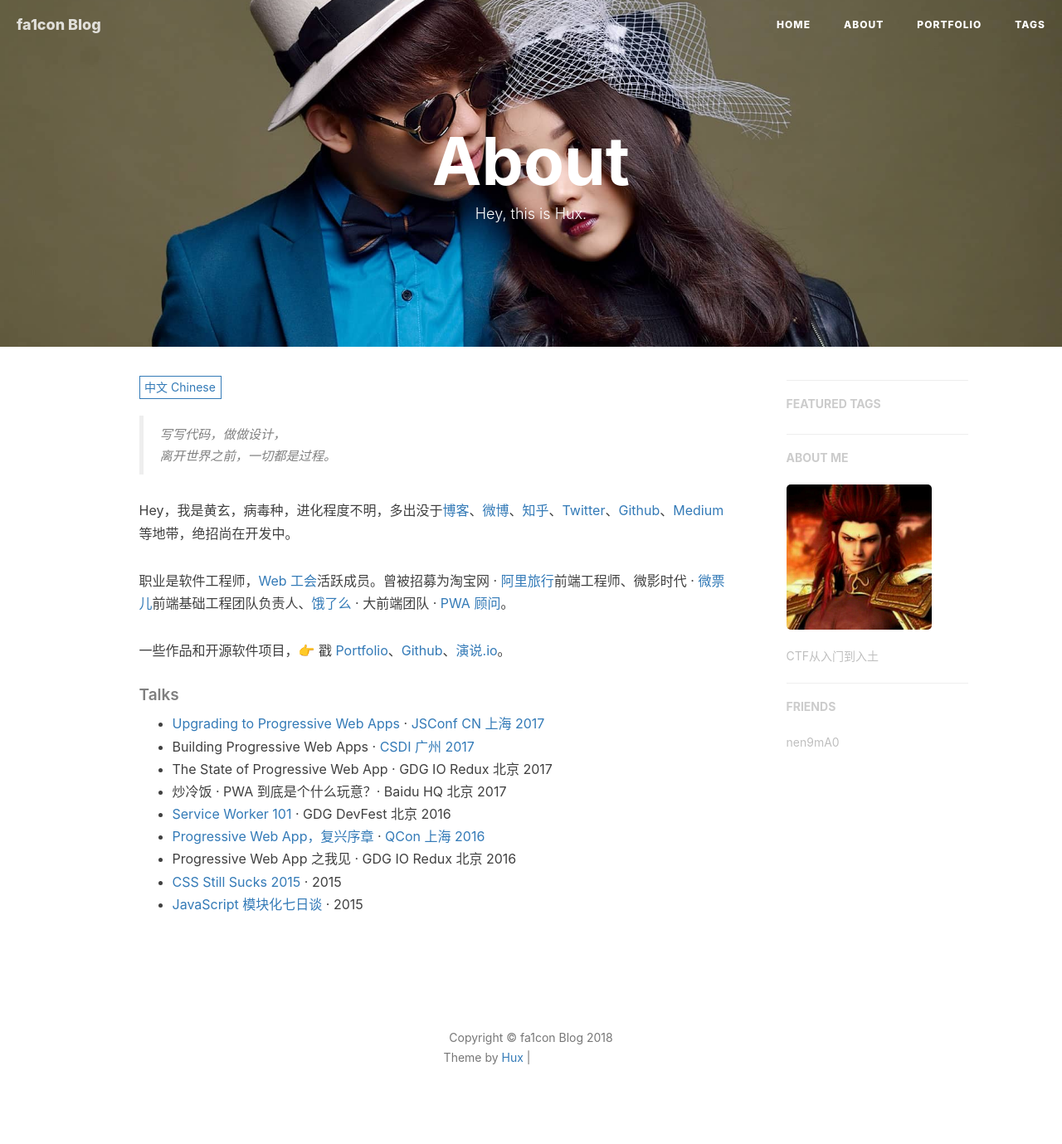
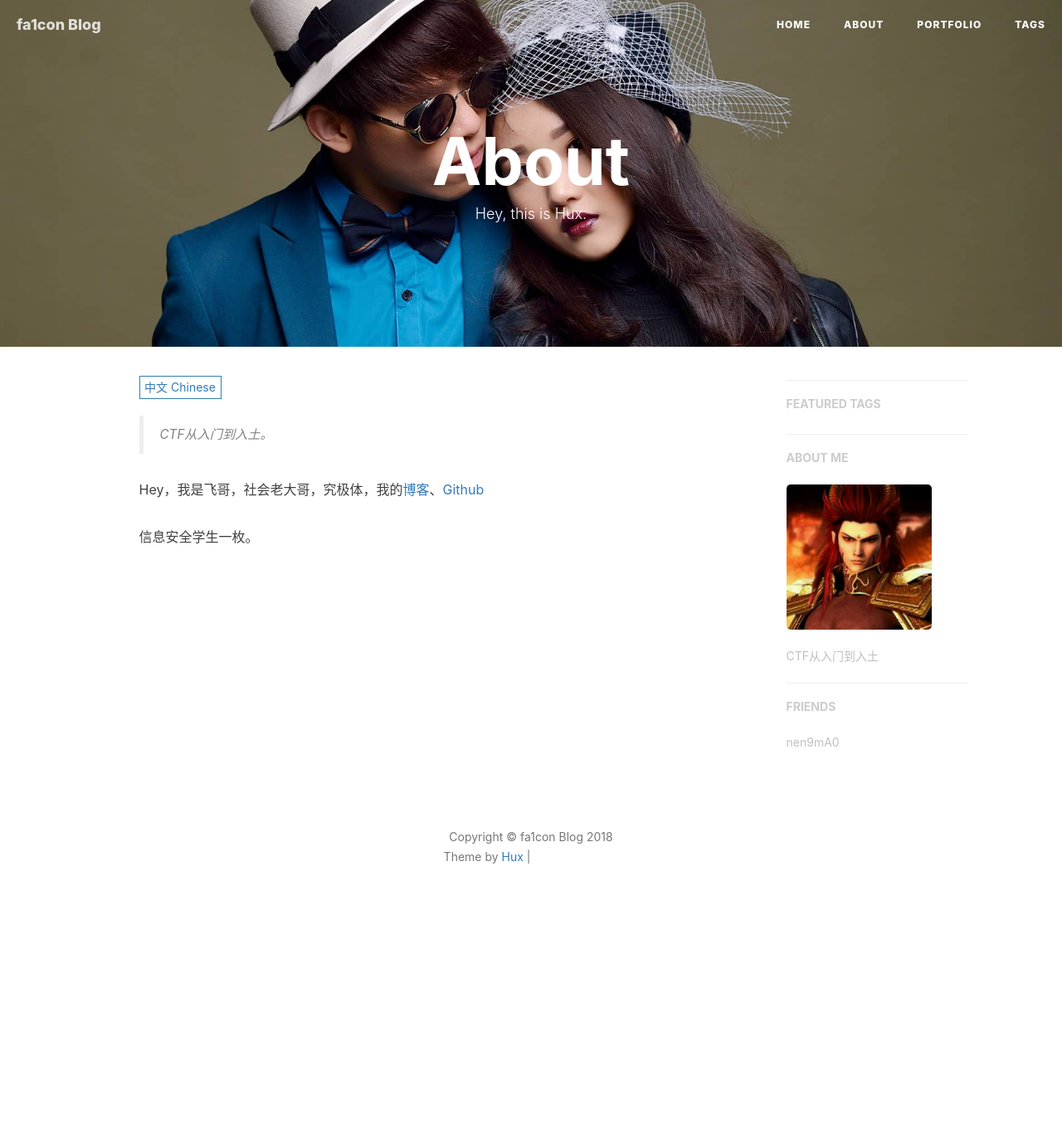
Before and after one commit to fa1conn/fa1conn.github.io, a Jekyll site: the page built from about.html, in a window 1280 px wide. Shown: the whole page at 83% size. Built offline with Jekyll 4.4.1, drawn with Linux system fonts in a browser that asks for light colours; nearby versions of some CDN libraries; comment, search, counter and statistics services are not loaded; after the commit the page ends 1137 px from its top, so only the background shows below that; grey boxes are pictures that could not be loaded.

Commit message:
Init commit

```diff
--- a/_includes/about/zh.md
+++ b/_includes/about/zh.md
@@ -1,31 +1,5 @@
-> 写写代码，做做设计，
-> 离开世界之前，一切都是过程。
+> CTF从入门到入土。
 
-Hey，我是黄玄，病毒种，进化程度不明，多出没于[博客](https://huangxuan.me)、[微博](weibo.com/huxpro)、[知乎](https://www.zhihu.com/people/huxpro/pins/posts)、[Twitter](https://twitter.com/Huxpro/)、[Github](http://github.com/huxpro)、[Medium](https://medium.com/@Huxpro) 等地带，绝招尚在开发中。
+Hey，我是飞哥，社会老大哥，究极体，我的[博客](https://fa1conn.gitthub.io)、[Github](http://github.com/fa1conn)
 
-职业是软件工程师，[Web 工会](https://medium.com/ben-and-dion/team-web-3315aa447fb2#.359a9c6cl)活跃成员。曾被招募为淘宝网 · [阿里旅行](http://alitrip.com)前端工程师、微影时代 · [微票儿](http://www.wepiao.com/?r=movie)前端基础工程团队负责人、[饿了么](https://ele.me/) · 大前端团队 · [PWA 顾问](https://medium.com/elemefe/upgrading-ele-me-to-progressive-web-app-2a446832e509)。
-
-一些作品和开源软件项目，👉 戳 [Portfolio](/portfolio)、[Github](http://github.com/huxpro)、[演说.io](http://https://zhuanlan.zhihu.com/p/21280918)。
-
-
-##### Talks
-
-- [Upgrading to Progressive Web Apps][9] · [JSConf CN 上海 2017](http://2017.jsconf.cn/)
-- Building Progressive Web Apps · [CSDI 广州 2017](http://www.csdisummit.com/)
-- The State of Progressive Web App · GDG IO Redux 北京 2017
-- 炒冷饭 · PWA 到底是个什么玩意？· Baidu HQ 北京 2017
-- [Service Worker 101][5] · GDG DevFest 北京 2016
-- [Progressive Web App，复兴序章][4] · [QCon 上海 2016](http://2016.qconshanghai.com/presentation/3111)
-- Progressive Web App 之我见 · GDG IO Redux 北京 2016
-- [CSS Still Sucks 2015][2] · 2015
-- [JavaScript 模块化七日谈][1] · 2015
-
-[1]: //huangxuan.me/2015/07/09/js-module-7day/
-[2]: //huangxuan.me/2015/12/28/css-sucks-2015/
-[3]: //huangxuan.me/2016/06/05/pwa-in-my-pov/
-[4]: //huangxuan.me/2016/10/20/pwa-qcon2016/
-[5]: //huangxuan.me/2016/11/20/sw-101-gdgdf/
-[6]: https://yanshuo.io/assets/player/?deck=58ac8598b123db0067292f92 "PWA Rehashing"
-[7]: https://yanshuo.io/assets/player/?deck=593ad6fbfe88c2006a0a0d6d "The State of PWA"
-[8]: https://yanshuo.io/assets/player/?deck=594d673d570c357d0698a950 "Building PWA"
-[9]: //huangxuan.me/jsconfcn2017/
+信息安全学生一枚。
```
